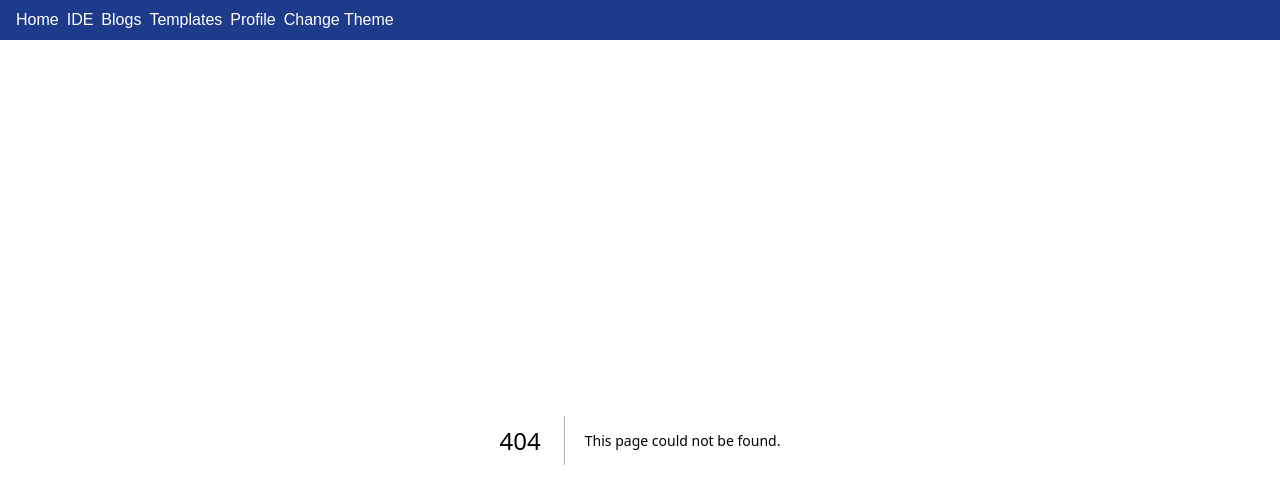
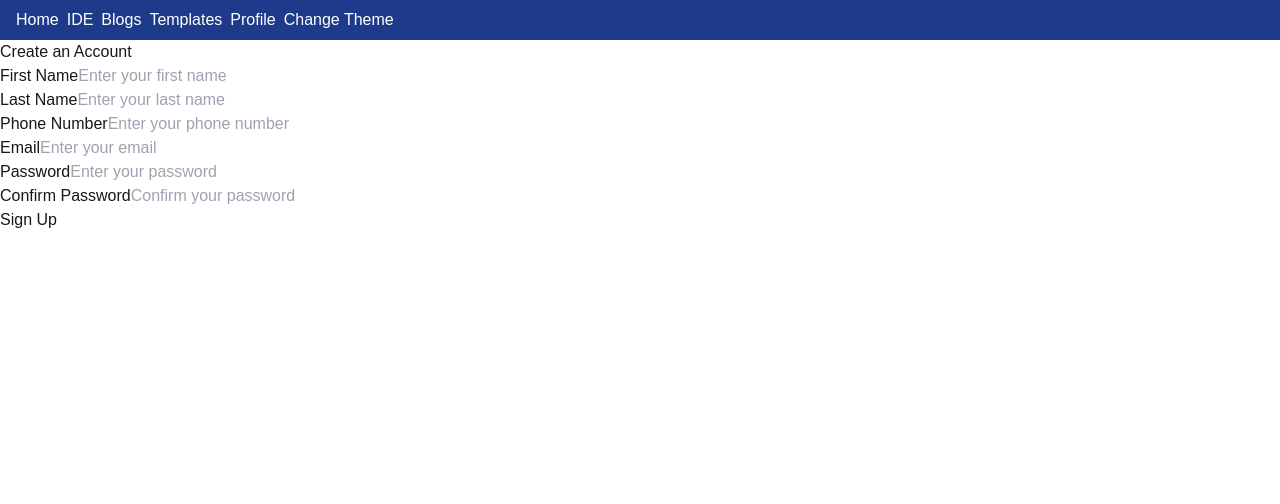
Before and after one commit to as39248/csc309project, a Next.js app: page /signup in a window 1280 px wide. Before the commit this address had no page. Shown: the top 504 px of the page. Built offline with nearby package versions, Linux system fonts and the light colour scheme.

Commit message:
login and signup created, but produces 404 error when submit is handled

```diff
--- /dev/null
+++ b/pages/login.tsx
@@ -0,0 +1,113 @@
+import React, { useState } from 'react';
+import { useRouter } from 'next/router'; // to handle redirects after login
+
+// Define types for form data
+interface LoginFormData {
+  email: string;
+  password: string;
+}
+
+const LoginPage: React.FC = () => {
+  // States for form data and error message
+  const [formData, setFormData] = useState<LoginFormData>({
+    email: '',
+    password: '',
+  });
+  const [errorMessage, setErrorMessage] = useState<string>('');
+  const [isLoading, setIsLoading] = useState<boolean>(false);
+
+  const router = useRouter(); // Router to redirect after successful login
+
+  // Handle input changes
+  const handleInputChange = (e: React.ChangeEvent<HTMLInputElement>) => {
+    const { name, value } = e.target;
+    setFormData((prevData) => ({
+      ...prevData,
+      [name]: value,
+    }));
+  };
+
+  // Handle form submission
+  const handleSubmit = async (e: React.FormEvent) => {
+    e.preventDefault();
+    const { email, password } = formData;
+
+    // Basic validation
+    if (!email || !password) {
+      setErrorMessage('Email and password are required.');
+      return;
+    }
+
+    setIsLoading(true); // Start loading
+    setErrorMessage(''); // Reset error message
+
+    try {
+      const response = await fetch('/api/login', {
+        method: 'POST', // POST request to the backend
+        headers: {
+          'Content-Type': 'application/json',
+        },
+        body: JSON.stringify({ email, password }), // Send form data as JSON
+      });
+
+      const data = await response.json();
+
+      if (response.ok) {
+        // Handle successful login
+        localStorage.setItem('accessToken', data.accessToken); // For the current session
+        localStorage.setItem("refreshToken", data.refreshToken);
+
+        router.push('/ide');
+      } else {
+        // Handle error from backend (e.g., wrong credentials)
+        setErrorMessage(data.message || 'Login failed.');
+      }
+    } catch (error) {
+      // Handle network errors or unexpected issues
+      setErrorMessage('An error occurred. Please try again.');
+    } finally {
+      setIsLoading(false); // Stop loading
+    }
+  };
+
+  return (
+    <div className="login-container">
+      <h2>Login</h2>
+      <form onSubmit={handleSubmit} className="login-form">
+        <div className="form-group text-black">
+          <label htmlFor="email">Email</label>
+          <input
+            type="email"
+            id="email"
+            name="email"
+            value={formData.email}
+            onChange={handleInputChange}
+            placeholder="Enter your email"
+            required
+          />
+        </div>
+
+        <div className="form-group text-black">
+          <label htmlFor="password">Password</label>
+          <input
+            type="password"
+            id="password"
+            name="password"
+            value={formData.password}
+            onChange={handleInputChange}
+            placeholder="Enter your password"
+            required
+          />
+        </div>
+
+        {errorMessage && <p className="error-message">{errorMessage}</p>}
+
+        <button type="submit" className="login-btn" disabled={isLoading}>
+          {isLoading ? 'Logging in...' : 'Login'}
+        </button>
+      </form>
+    </div>
+  );
+};
+
+export default LoginPage;
--- /dev/null
+++ b/pages/signup.tsx
@@ -0,0 +1,186 @@
+import React, { useState } from 'react';
+import { useRouter } from 'next/router'; // For redirecting after successful sign-up
+
+interface SignUpFormData {
+  firstName: string,
+  lastName: string,
+  phoneNumber: string,
+//   avatar: string,
+//   role: string,
+  email: string;
+  password: string;
+  confirmPassword: string;
+}
+
+const SignUpPage: React.FC = () => {
+  const [formData, setFormData] = useState<SignUpFormData>({
+    firstName: '',
+    lastName: '',
+    phoneNumber: '',
+    // avatar: "@public/avatars/avatar1",
+    // role: 'USER',
+    email: '',
+    password: '',
+    confirmPassword: '',
+  });
+  const [errorMessage, setErrorMessage] = useState<string>('');
+  const [isLoading, setIsLoading] = useState<boolean>(false);
+
+  const router = useRouter(); // Router to redirect after sign-up
+
+  // Handle input changes
+  const handleInputChange = (e: React.ChangeEvent<HTMLInputElement>) => {
+    const { name, value } = e.target;
+    setFormData((prevData) => ({
+      ...prevData,
+      [name]: value,
+    }));
+  };
+
+  // Handle form submission
+  const handleSubmit = async (e: React.FormEvent) => {
+    e.preventDefault();
+    const { firstName, lastName, phoneNumber, email, password, confirmPassword } = formData;
+
+    // Basic validation
+    if (!firstName || !lastName || !phoneNumber || !email || !password || !confirmPassword) {
+      setErrorMessage('All fields are required.');
+      return;
+    }
+
+    if (password !== confirmPassword) {
+      setErrorMessage('Passwords do not match.');
+      return;
+    }
+
+    const patt = /^(\+?\d{1,3}[-.\s]?)?(\(?\d{3}\)?[-.\s]?)?\d{3}[-.\s]?\d{4}$/;
+    if (!patt.test(phoneNumber)){
+        setErrorMessage('Phone number is not in a valid form.');
+        return;
+    }
+
+    setIsLoading(true);
+    setErrorMessage('');
+
+    try {
+        let avatar = "@public/avatars/avatar1";
+        let role = 'USER';
+      const response = await fetch('@/pages/api/user/signup', {
+        method: 'POST', // Send POST request to the backend
+        headers: {
+          'Content-Type': 'application/json',
+        },
+        body: JSON.stringify({ firstName, lastName, password, phoneNumber, email, avatar, role }), // Send the form data as JSON
+      });
+
+      const data = await response.json();
+
+      if (response.ok) {
+        // Redirect to login page after successful sign-up
+        router.push('/login');
+      } else {
+        setErrorMessage(data.message || 'Sign-up failed.');
+      }
+    } catch (error) {
+      setErrorMessage('An error occurred. Please try again.');
+      console.log(error)
+    } finally {
+      setIsLoading(false);
+    }
+  };
+
+  return (
+    <div className="sign-up-container">
+      <h2>Create an Account</h2>
+      <form onSubmit={handleSubmit} className="sign-up-form">
+      <div className="form-group">
+          <label htmlFor="firstName">First Name</label>
+          <input
+            type="text"
+            id="firstName"
+            name="firstName"
+            value={formData.firstName}
+            onChange={handleInputChange}
+            placeholder="Enter your first name"
+            required
+          />
+        </div>
+
+        <div className="form-group">
+          <label htmlFor="lastName">Last Name</label>
+          <input
+            type="text"
+            id="lastName"
+            name="lastName"
+            value={formData.lastName}
+            onChange={handleInputChange}
+            placeholder="Enter your last name"
+            required
+          />
+        </div>
+
+        <div className="form-group">
+          <label htmlFor="phoneNumber">Phone Number</label>
+          <input
+            type="tel"
+            id="phoneNumber"
+            name="phoneNumber"
+            value={formData.phoneNumber}
+            onChange={handleInputChange}
+            placeholder="Enter your phone number"
+            required
+          />
+        </div>
+
+
+
+        <div className="form-group">
+          <label htmlFor="email">Email</label>
+          <input
+            type="email"
+            id="email"
+            name="email"
+            value={formData.email}
+            onChange={handleInputChange}
+            placeholder="Enter your email"
+            required
+          />
+        </div>
+
+        <div className="form-group">
+          <label htmlFor="password">Password</label>
+          <input
+            type="password"
+            id="password"
+            name="password"
+            value={formData.password}
+            onChange={handleInputChange}
+            placeholder="Enter your password"
+            required
+          />
+        </div>
+
+        <div className="form-group">
+          <label htmlFor="confirmPassword">Confirm Password</label>
+          <input
+            type="password"
+            id="confirmPassword"
+            name="confirmPassword"
+            value={formData.confirmPassword}
+            onChange={handleInputChange}
+            placeholder="Confirm your password"
+            required
+          />
+        </div>
+
+        {errorMessage && <p className="error-message">{errorMessage}</p>}
+
+        <button type="submit" className="sign-up-btn" disabled={isLoading}>
+          {isLoading ? 'Signing Up...' : 'Sign Up'}
+        </button>
+      </form>
+    </div>
+  );
+};
+
+export default SignUpPage;
```
Also changed, not shown: 1 other file (tests, documents, lock files or other folders).
